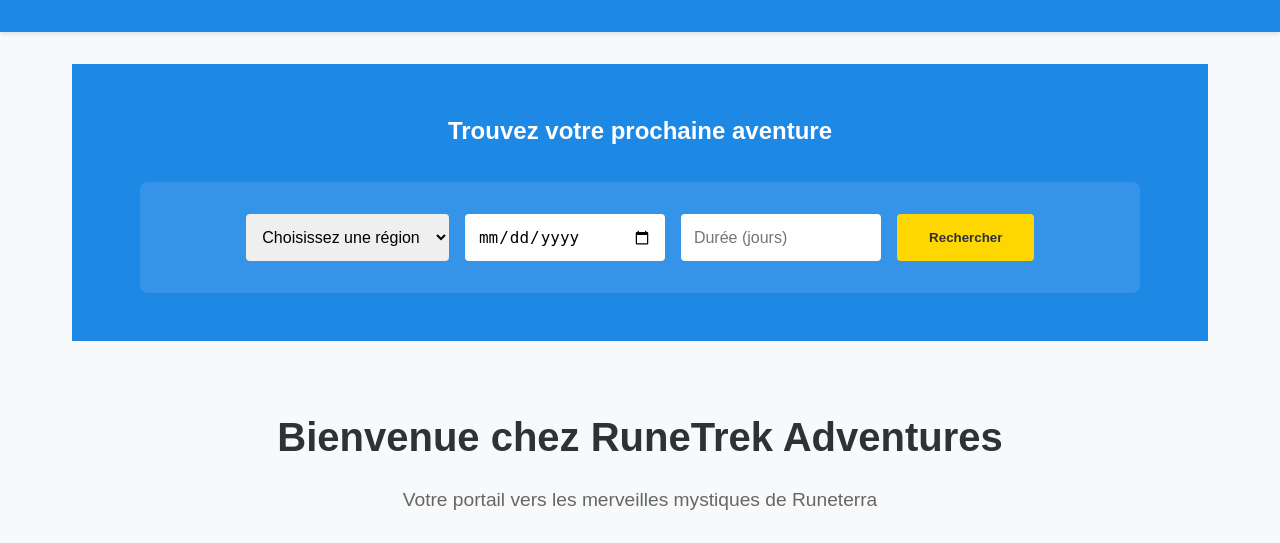
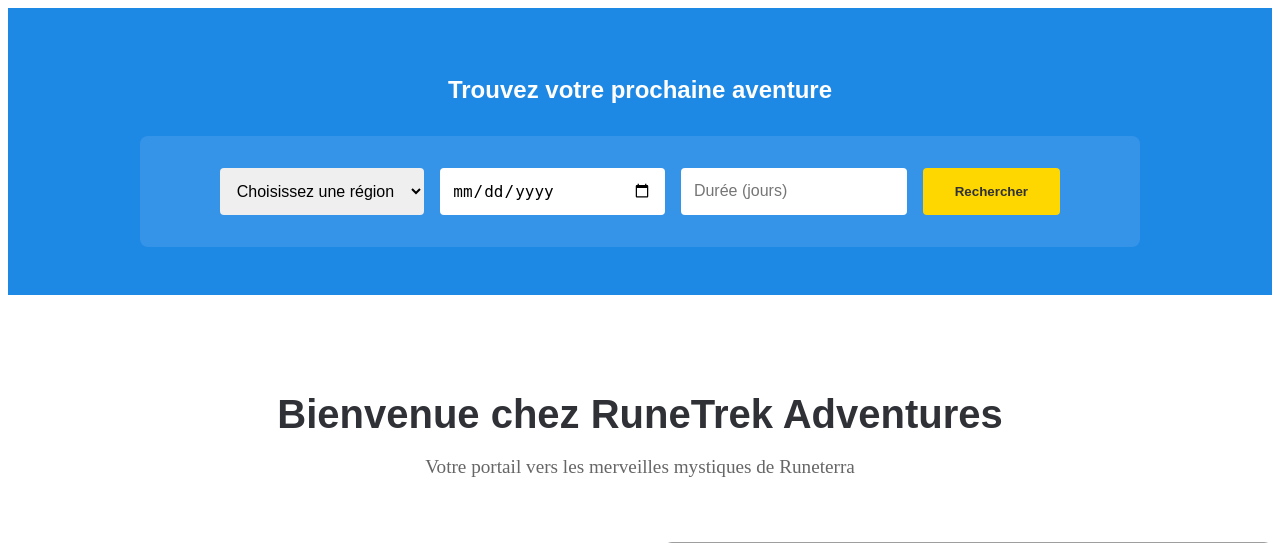
Before and after one commit to PsyCh0Ls/Projet-HTML, a PHP site: page /presentation.html in a window 1280 px wide. Shown: the top 543 px of the page. Run offline with PHP 8.4, Linux system fonts and the light colour scheme; grey boxes are pictures that could not be loaded.

Commit message:
Update presentation.css

```diff
--- a/styles/presentation.css
+++ b/styles/presentation.css
@@ -1,46 +1,4 @@
 /* Styles spécifiques à la page de présentation */
-
-* {
-    margin: 0;
-    padding: 0;
-    box-sizing: border-box;
-}
-
-body {
-    font-family: 'Spiegel', sans-serif;
-    line-height: 1.6;
-    color: #2F3136;
-    background-color: #F8F9FA;
-}
-
-/* Header */
-.main-header {
-    background-color: #1E88E5;
-    color: white;
-    padding: 1rem 0;
-    box-shadow: 0 2px 4px rgba(0,0,0,0.1);
-}
-
-.header-content {
-    max-width: 1200px;
-    margin: 0 auto;
-    padding: 0 2rem;
-    display: flex;
-    justify-content: space-between;
-    align-items: center;
-}
-
-.logo a {
-    text-decoration: none;
-    color: white;
-}
-
-.logo h1 {
-    font-family: 'Beaufort for LOL', sans-serif;
-    font-size: 2rem;
-}
-
-
 
 /* Section de recherche rapide */
 .quick-search {
@@ -220,99 +178,3 @@ body {
         grid-template-columns: 1fr;
     }
 }
-
-
-/* Navigation */
-.main-nav ul {
-    list-style: none;
-    display: flex;
-    gap: 2rem;
-}
-
-.main-nav a {
-    text-decoration: none;
-    color: white;
-    font-weight: 500;
-    transition: color 0.3s ease;
-}
-
-.main-nav a:hover {
-    color: #FFD700;
-}
-
-.cta-button {
-    background-color: #FFD700;
-    color: #2F3136 !important;
-    padding: 0.5rem 1rem;
-    border-radius: 4px;
-    transition: background-color 0.3s ease;
-}
-
-.cta-button:hover {
-    background-color: #FFC107;
-    color: #2F3136 !important;
-}
-
-/* Main content */
-main {
-    max-width: 1200px;
-    margin: 2rem auto;
-    padding: 0 2rem;
-    min-height: calc(100vh - 300px);
-}
-
-/* Footer */
-.main-footer {
-    background-color: #2F3136;
-    color: white;
-    padding: 3rem 0;
-    margin-top: 4rem;
-}
-
-.footer-content {
-    max-width: 1200px;
-    margin: 0 auto;
-    padding: 0 2rem;
-    display: grid;
-    grid-template-columns: repeat(3, 1fr);
-    gap: 2rem;
-}
-
-.footer-section h3 {
-    color: #FFD700;
-    margin-bottom: 1rem;
-    font-family: 'Beaufort for LOL', sans-serif;
-}
-
-.footer-section ul {
-    list-style: none;
-}
-
-.footer-section a {
-    color: white;
-    text-decoration: none;
-    transition: color 0.3s ease;
-}
-
-.footer-section a:hover {
-    color: #FFD700;
-}
-
-/* Responsive Design */
-@media (max-width: 768px) {
-    .header-content {
-        flex-direction: column;
-        text-align: center;
-    }
-
-    .main-nav ul {
-        flex-direction: column;
-        gap: 1rem;
-        margin-top: 1rem;
-    }
-
-    .footer-content {
-        grid-template-columns: 1fr;
-        text-align: center;
-    }
-}
```
